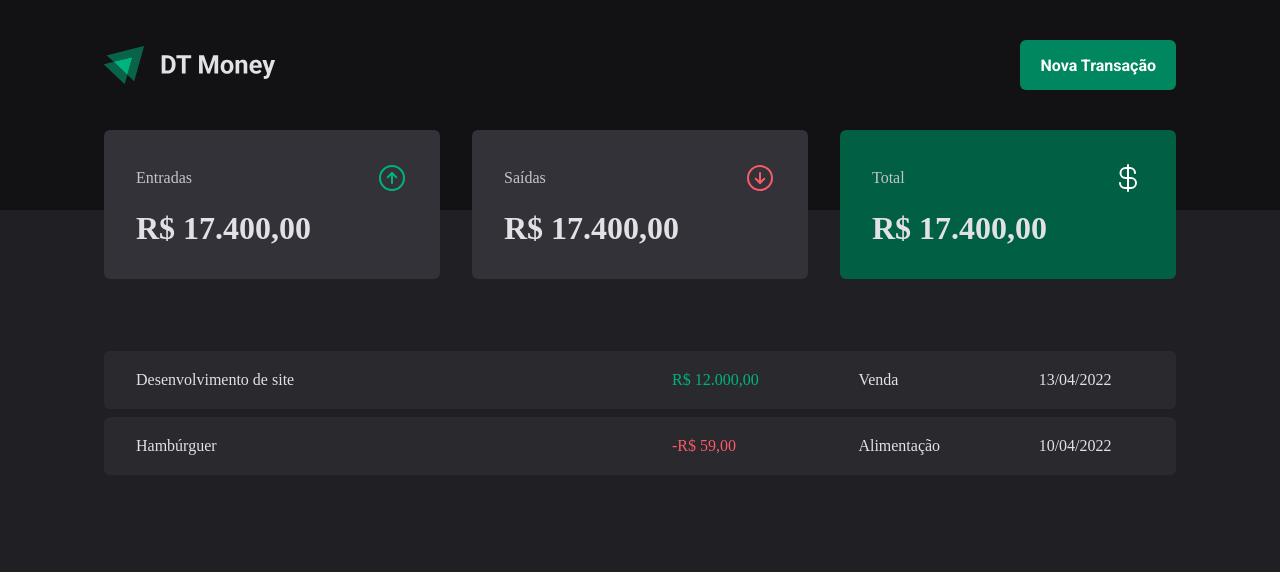
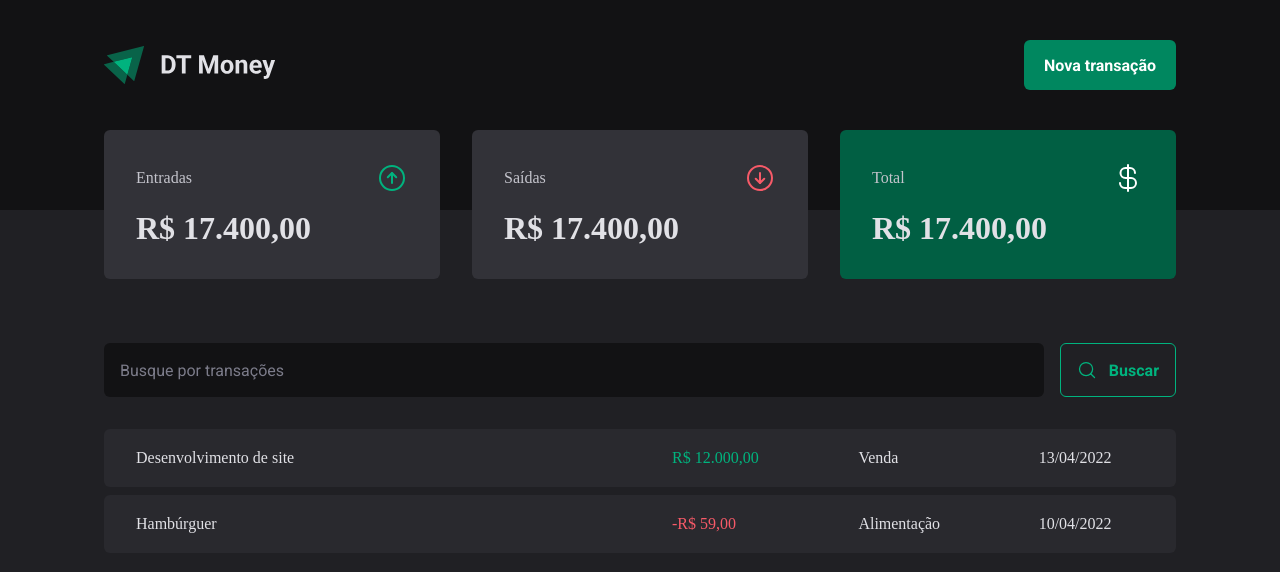
Before and after one commit to charles682/DT-MONEY, a React (Vite) app: page / in a window 1280 px wide. Shown: the top 572 px of the page. Built offline with nearby package versions, Linux system fonts and the light colour scheme.

Commit message:
modal finalizado

```diff
--- a/package.json
+++ b/package.json
@@ -10,6 +10,7 @@
     "preview": "vite preview"
   },
   "dependencies": {
+    "@radix-ui/react-dialog": "^1.0.5",
     "phosphor-react": "^1.4.1",
     "react": "^18.2.0",
     "react-dom": "^18.2.0",
--- a/src/components/Header/index.tsx
+++ b/src/components/Header/index.tsx
@@ -1,13 +1,24 @@
 import { HeaderContainer, HeaderContent, NewTransactionButton } from "./styles";
-import logo from "../../assets/logo.svg"
-export function Header(){
-    return(
-        <HeaderContainer>
-            <HeaderContent>
-                <img src={logo} alt="" />
+import * as Dialog from '@radix-ui/react-dialog';
 
-                <NewTransactionButton>Nova Transação</NewTransactionButton>
-            </HeaderContent>
-        </HeaderContainer>
-    )
+import logoImg from "../../assets/logo.svg";
+import { NewTransactionModal } from "../NewTransactionModal";
+
+export function Header() {
+  return (
+
+    <HeaderContainer>
+      <HeaderContent>
+        <img src={logoImg} alt="" />
+      <Dialog.Root>
+        <Dialog.Trigger asChild>
+          <NewTransactionButton>Nova transação</NewTransactionButton>
+        </Dialog.Trigger>
+
+        <NewTransactionModal />
+      </Dialog.Root>
+      </HeaderContent>
+    </HeaderContainer>
+
+  );
 }
--- a/src/components/Header/styles.ts
+++ b/src/components/Header/styles.ts
@@ -1,5 +1,4 @@
 import styled from "styled-components";
-import { Header } from './index';
 
 export const HeaderContainer = styled.header`
     background: ${props => props.theme['gray-900']};
--- /dev/null
+++ b/src/components/NewTransactionModal/index.tsx
@@ -0,0 +1,30 @@
+import * as Dialog from '@radix-ui/react-dialog';
+import { X } from "phosphor-react";
+
+import { CloseButton, Content, Overlay } from './styles';
+
+export function NewTransactionModal() {
+  return (
+    <Dialog.Portal>
+      <Overlay />
+
+      <Content>
+        <Dialog.Title>Nova Transação</Dialog.Title>
+
+        <CloseButton>
+          <X size={24} />
+        </CloseButton>
+
+        <form>
+          <input type="text" placeholder="Descrição" required />
+          <input type="number" placeholder="Preço" required />
+          <input type="text" placeholder="Categoria" required />
+
+          <button type="submit">
+            Cadastrar
+          </button>
+        </form>
+      </Content>
+    </Dialog.Portal>
+  );
+}
--- /dev/null
+++ b/src/components/NewTransactionModal/styles.ts
@@ -0,0 +1,63 @@
+import styled from "styled-components";
+import * as Dialog from '@radix-ui/react-dialog';
+
+export const Overlay = styled(Dialog.Overlay)`
+  position: fixed;
+  width: 100vw;
+  height: 100vh;
+  inset: 0;
+  background: rgba(0, 0, 0, 0.75);
+`;
+
+export const Content = styled(Dialog.Content)`
+  min-width: 32rem;
+  border-radius: 6px;
+  padding: 2.5rem 3rem;
+  background: ${props => props.theme["gray-800"]};
+  position: fixed;
+  top: 50%;
+  left: 50%;
+  transform: translate(-50%, -50%);
+  form {
+    margin-top: 2rem;
+    display: flex;
+    flex-direction: column;
+    gap: 1rem;
+    input {
+      border-radius: 6px;
+      border: 0;
+      background: ${props => props.theme["gray-900"]};
+      color: ${props => props.theme["gray-300"]};
+      padding: 1rem;
+      &::placeholder {
+        color: ${props => props.theme["gray-500"]};
+      }
+    }
+    button[type="submit"] {
+      height: 50px;
+      border: 0;
+      background: ${props => props.theme["green-500"]};
+      color: ${props => props.theme.white};
+      font-weight: bold;
+      padding: 0 1.25rem;
+      border-radius: 6px;
+      margin-top: 1.25rem;
+      cursor: pointer;
+      &:hover {
+        background: ${props => props.theme["green-700"]};
+        transition: background-color 0.2s;
+      }
+    }
+  }
+`;
+
+export const CloseButton = styled(Dialog.Close)`
+  position: absolute;
+  background: transparent;
+  border: 0;
+  top: 1.5rem;
+  right: 1.5rem;
+  line-height: 0;
+  cursor: pointer;
+  color: ${props => props.theme["gray-500"]};
+`;
--- /dev/null
+++ b/src/pages/Transactions/components/SearchForm/index.tsx
@@ -0,0 +1,15 @@
+import { MagnifyingGlass } from "phosphor-react";
+import { SearchFormContainer } from "./style";
+
+export function SearchForm() {
+  return (
+    <SearchFormContainer>
+      <input type="text" placeholder="Busque por transações" />
+
+      <button type="submit">
+        <MagnifyingGlass size={20} />
+        Buscar
+      </button>
+    </SearchFormContainer>
+  );
+}
--- /dev/null
+++ b/src/pages/Transactions/components/SearchForm/style.ts
@@ -0,0 +1,35 @@
+import styled from "styled-components";
+
+export const SearchFormContainer = styled.form`
+  display: flex;
+  gap: 1rem;
+  input {
+    flex: 1;
+    border-radius: 6px;
+    border: 0;
+    background: ${props => props.theme["gray-900"]};
+    color: ${props => props.theme["gray-300"]};
+    padding: 1rem;
+    &::placeholder {
+      color: ${props => props.theme["gray-500"]};
+    }
+  }
+  button {
+    display: flex;
+    align-items: center;
+    gap: 0.75rem;
+    border: 0;
+    padding: 1rem;
+    background: transparent;
+    border: 1px solid ${props => props.theme["green-300"]};
+    color: ${props => props.theme["green-300"]};
+    font-weight: bold;
+    border-radius: 6px;
+    &:hover {
+      background: ${props => props.theme["green-500"]};
+      border-color: ${props => props.theme["green-500"]};
+      color: ${props => props.theme["white"]};
+      transition: background-color 0.2s, color 0.2s, border-color 0.2s;
+    }
+  }
+`
--- a/src/pages/Transactions/index.tsx
+++ b/src/pages/Transactions/index.tsx
@@ -1,5 +1,6 @@
 import {Header} from "../../components/Header"
 import { Summary } from "../../components/Summary"
+import { SearchForm } from "./components/SearchForm"
 import {TransactionsContainer, TransactionsTable, PriceHighlight} from "./styles"
 
 export function Transactions(){
@@ -8,6 +9,7 @@
             <Header/>
             <Summary/>
             <TransactionsContainer>
+                <SearchForm/>
                 <TransactionsTable>
                     <tbody>
                         <tr>
--- a/src/pages/Transactions/styles.ts
+++ b/src/pages/Transactions/styles.ts
@@ -11,7 +11,7 @@
   width: 100%;
   border-collapse: separate;
   border-spacing: 0 0.5rem;
-  /* margin-top: 1.5rem; */
+  margin-top: 1.5rem;
   td {
     padding: 1.25rem 2rem;
     background: ${props => props.theme["gray-700"]};
```
Also changed, not shown: 1 other file (tests, documents, lock files or other folders).
